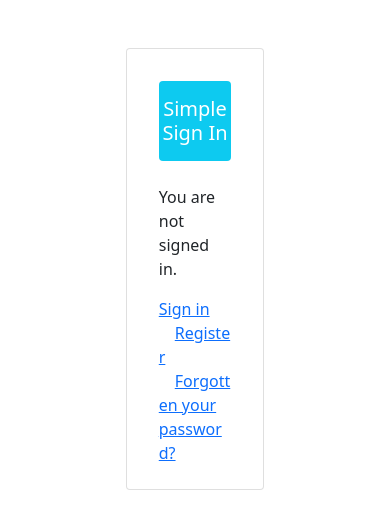
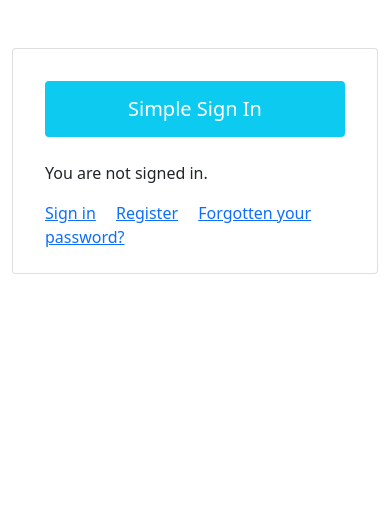
Before and after one commit to 4ka0/simple_sign_in, a Django app: page / in a window 390 px wide. Shown: the top 529 px of the page. Run offline with Django 3.2, Linux system fonts and the light colour scheme; parts of the project's set-up code (start-up, migrations or seed data) failed here and were passed over.

Commit message:
Responsive table update

```diff
--- a/templates/base.html
+++ b/templates/base.html
@@ -10,8 +10,8 @@
     <main>
 
       <div class="container">
-        <div class="row my-5">
-          <div class="col-5 mx-auto">
+        <div class="row my-5 justify-content-center">
+          <div class="col-sm-5">
 
             <div class="card pt-3 pb-2 px-3">
               <div class="card-body">
```
